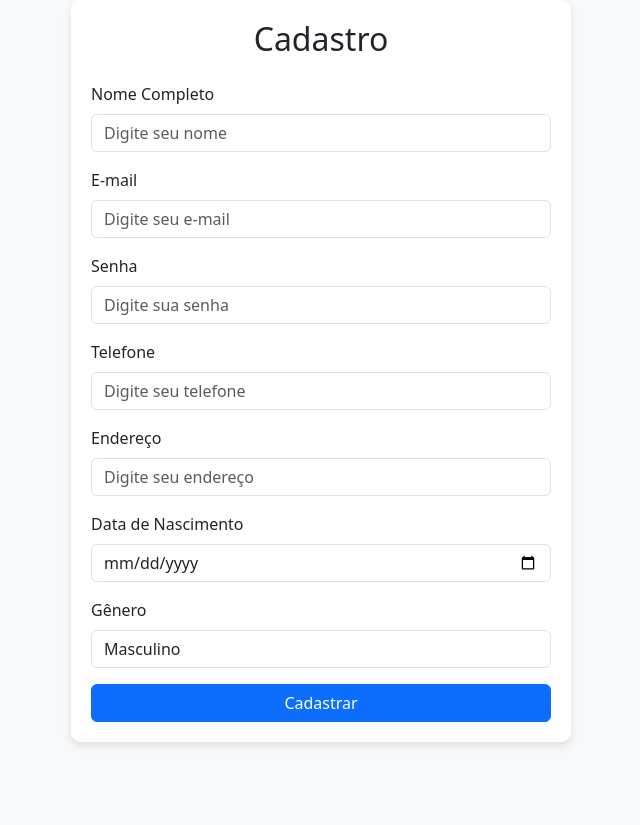
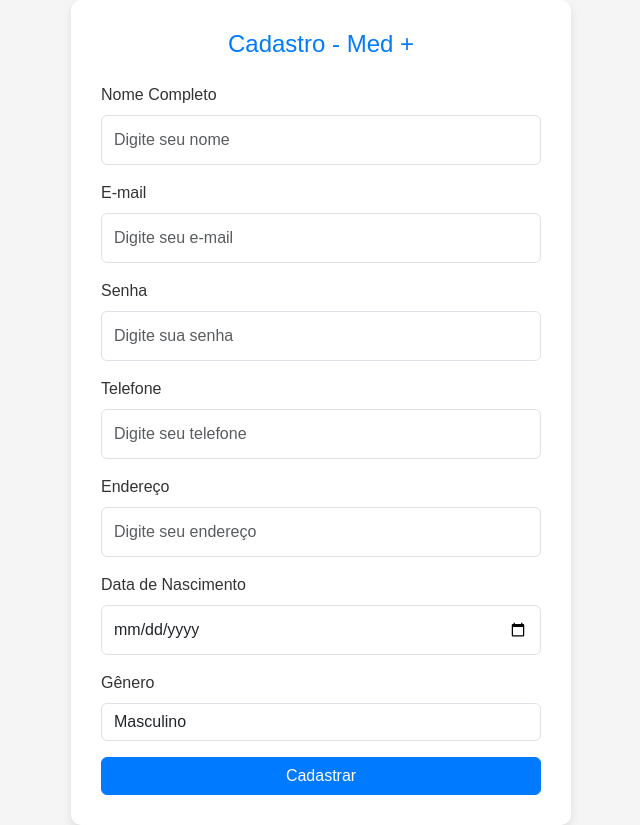
Before and after one commit to Diogo-IFMUZ/medmais, a plain HTML site: page cadastro.html in a window 1280 px wide. Shown: the whole page, without its empty margins (319-959 px from the left). Before the commit the page ends 800 px from the top, so only its background shows below. Drawn offline with nearby package versions, Linux system fonts and the light colour scheme.

Commit message:
cadastro.html

```diff
--- a/cadastro.html
+++ b/cadastro.html
@@ -3,26 +3,47 @@
 <head>
     <meta charset="UTF-8">
     <meta name="viewport" content="width=device-width, initial-scale=1.0">
-    <title>Cadastro - Aplicativo Médico</title>
+    <title>Cadastro - Med +</title>
     <link href="https://cdn.jsdelivr.net/npm/bootstrap@5.3.0-alpha1/dist/css/bootstrap.min.css" rel="stylesheet">
     <style>
         body {
-            background-color: #f8f9fa;
+            background-color: #f5f5f5;
+            font-family: 'Arial', sans-serif;
         }
         .form-container {
             max-width: 500px;
             margin: auto;
-            padding: 20px;
-            background-color: #fff;
+            padding: 30px;
+            background-color: #ffffff;
             border-radius: 10px;
             box-shadow: 0 4px 8px rgba(0,0,0,0.1);
+        }
+        h2 {
+            font-size: 24px;
+            color: #007bff;
+        }
+        .btn-primary {
+            background-color: #007bff;
+            border-color: #007bff;
+        }
+        .btn-primary:hover {
+            background-color: #0056b3;
+            border-color: #0056b3;
+        }
+        .form-label {
+            font-size: 16px;
+            color: #333;
+        }
+        input[type="text"], input[type="email"], input[type="password"], input[type="tel"], input[type="date"], select {
+            font-size: 16px;
+            padding: 12px;
         }
     </style>
 </head>
 <body>
 
 <div class="form-container">
-    <h2 class="text-center mb-4">Cadastro</h2>
+    <h2 class="text-center mb-4">Cadastro - Med +</h2>
     <form>
         <!-- Seção para Paciente -->
         <div class="form-group mb-3">
```
